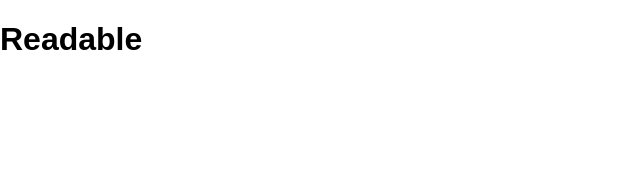
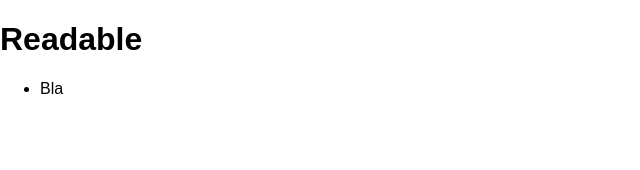
Before and after one commit to rewgoes/readable, a React (Create React App) app in the folder client/: page /1/1 in a window 1280 px wide. Shown: the top 170 px of the page, without its empty margins (0-640 px from the left). Built offline with nearby package versions, Linux system fonts and the light colour scheme.

Commit message:
feat: create PostDetail component

```diff
--- a/client/src/components/App.js
+++ b/client/src/components/App.js
@@ -1,7 +1,8 @@
 import React, { Component } from 'react'
 import { Route } from 'react-router-dom'
 import CategoryList from './CategoryList'
-import Posts from './Posts';
+import Posts from './Posts'
+import PostDetail from './PostDetail'
 
 class App extends Component {
   render() {
@@ -20,6 +21,14 @@ class App extends Component {
             </div>
           </div>
         )} />
+
+        <Route exact path="/:category/:postId" render={(props) => (
+          <div>
+            <div>
+              <PostDetail {...props} />
+            </div>
+          </div>
+        )} />
       </div>
     );
   }
--- /dev/null
+++ b/client/src/components/PostDetail.js
@@ -0,0 +1,23 @@
+import React, { Component } from 'react'
+import { connect } from 'react-redux'
+
+class PostDetail extends Component {
+  render() {
+    return (
+      <ul>
+        <li>Bla</li>
+      </ul>
+    );
+  }
+}
+
+const mapStateToProps = (state) => {
+  return { state }
+}
+
+const mapDispatchToProps = (dispatch) => {
+  return {
+  }
+}
+
+export default connect(mapStateToProps, mapDispatchToProps)(PostDetail);
```
